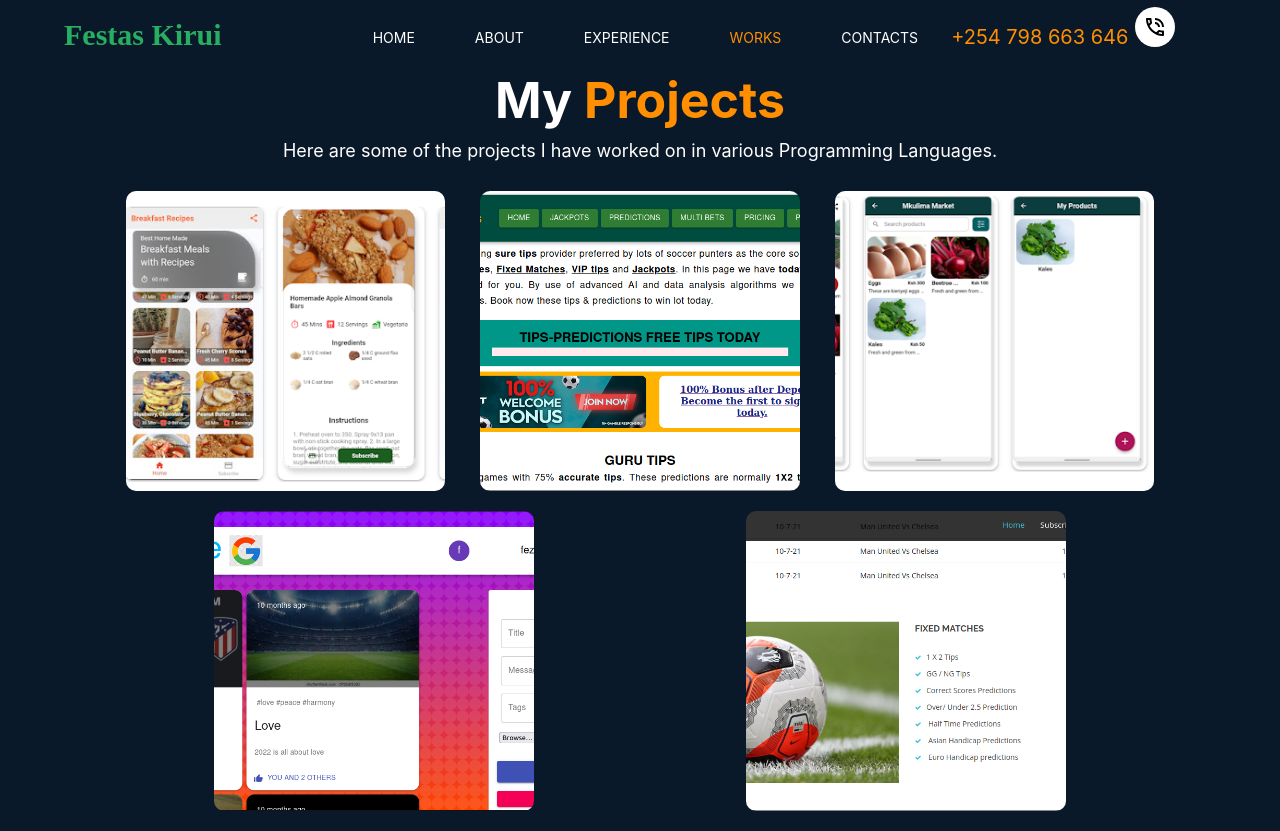
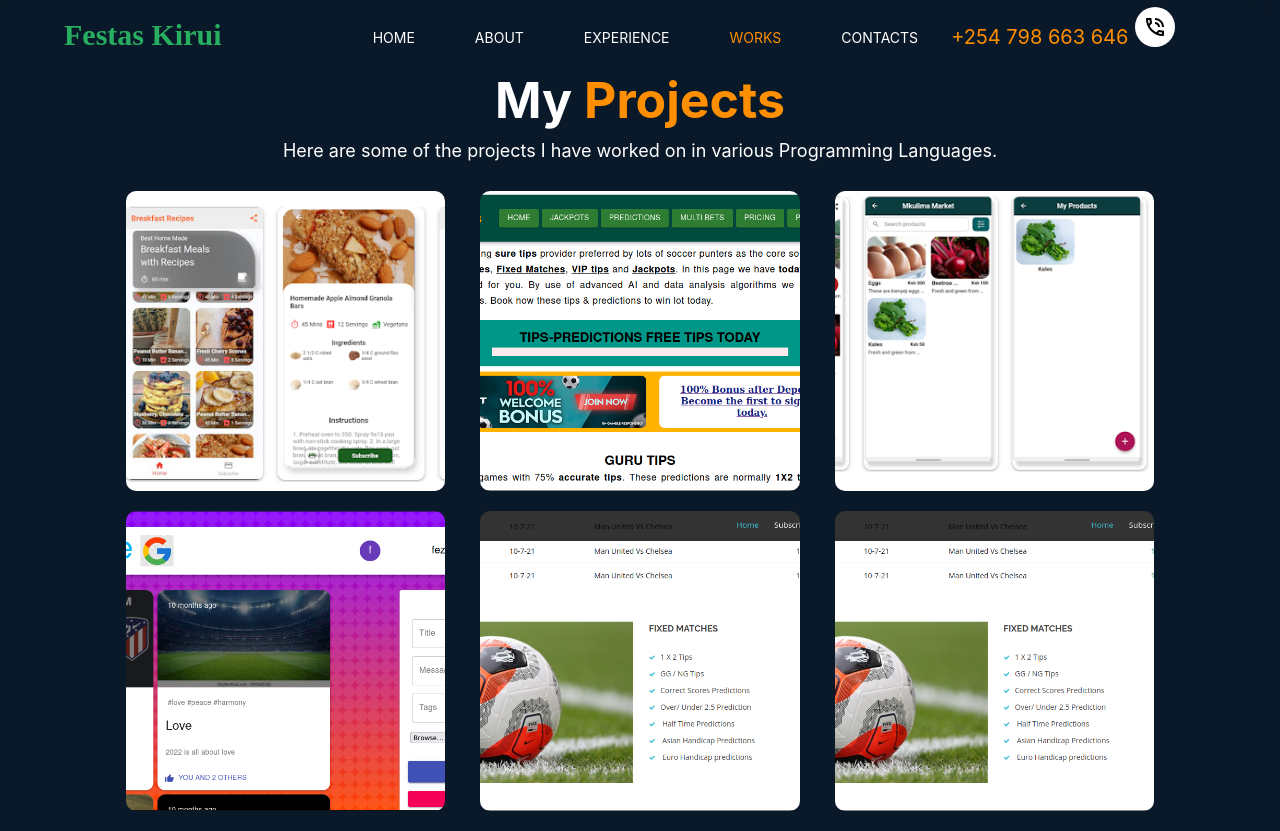
Before and after one commit to Festorz/my-portfolio, a React (Create React App) app: page /#/work in a window 1280 px wide. Built offline with nearby package versions, Linux system fonts and the light colour scheme.

Commit message:
added work

```diff
--- a/src/components/navbar/data.js
+++ b/src/components/navbar/data.js
@@ -3,6 +3,7 @@ import breakfast from '../../data/images/breakfast.png'
 import mkulima from '../../data/images/mkulima.png'
 import insta from '../../data/images/insta.png'
 import correctscores from '../../data/images/correctscores.png'
+import farming_server from '../../data/images/Farming app server.png'
 import { LocationOn, Email, PhoneInTalkOutlined, GitHub, LinkedIn, Facebook, Twitter } from '@material-ui/icons'
 
 export const pages = [
@@ -270,7 +271,7 @@ export const projects = [
         image: mkulima,
         github: 'https://github.com/Festorz/Farming-App---Dart-Flutter',
         server: 'https://play.google.com/store/apps/details?id=com.jordandevs.apps.mkulima',
-        tech: 'NodeJS, Flutter'
+        tech: 'NodeJS, Express, AWS, Flutter, '
 
     },
     {
@@ -288,6 +289,14 @@ export const projects = [
         github: 'https://github.com/Festorz/football-analysis-application-django',
         server: '',
         tech: 'Django, HTML, CSS, JavaScript'
+    },
+    {
+        id: 6,
+        label: 'Farming App Server Node JS',
+        image: correctscores,
+        github: 'https://github.com/Festorz/Farming-App-Server---Node-Js',
+        server: 'https://play.google.com/store/apps/details?id=com.jordandevs.apps.mkulima',
+        tech: 'NodeJS, Express, AWS Services'
     },
 ]
 
```
Also changed, not shown: src/data/images/Farming app server.png (added).
